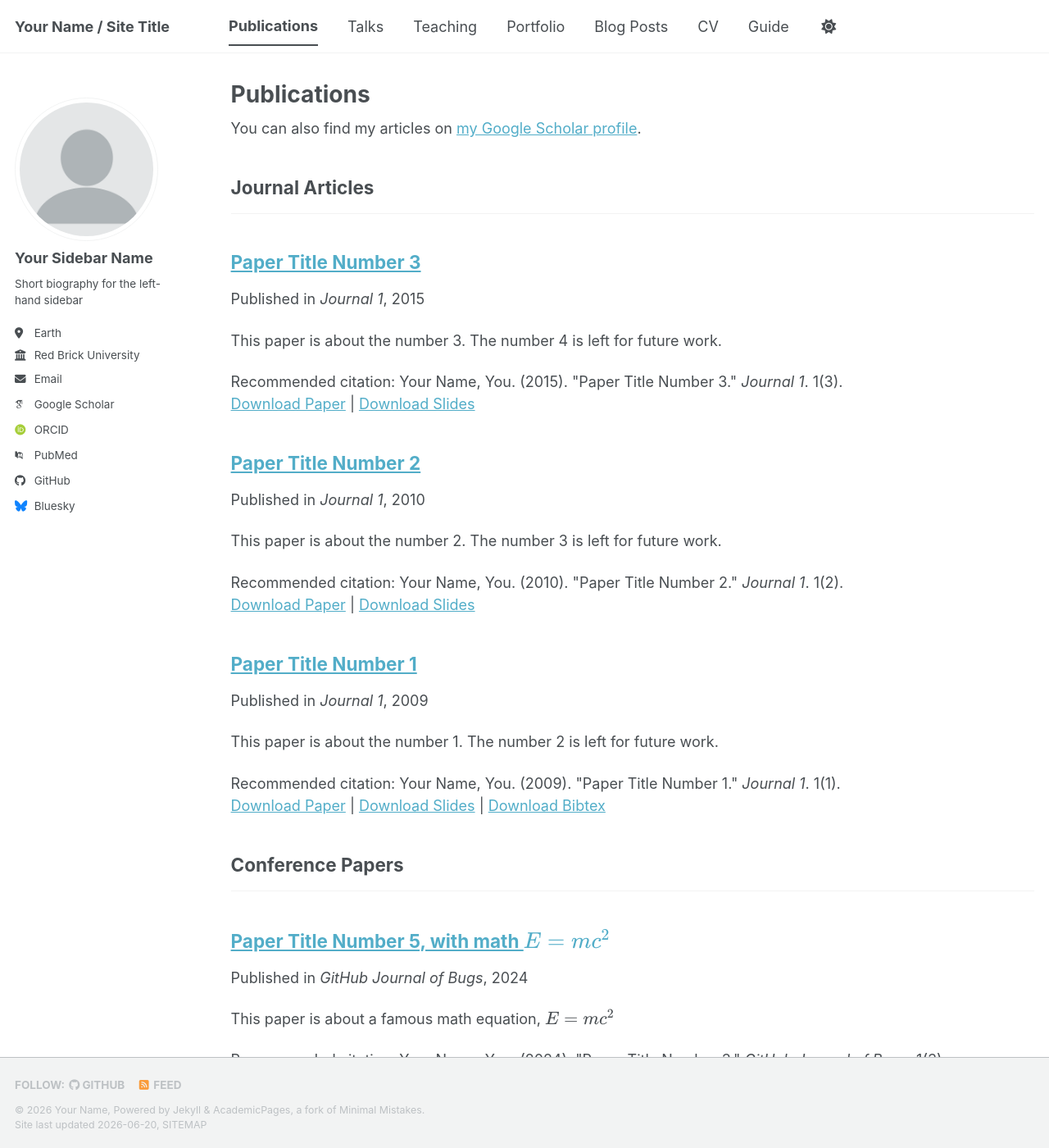
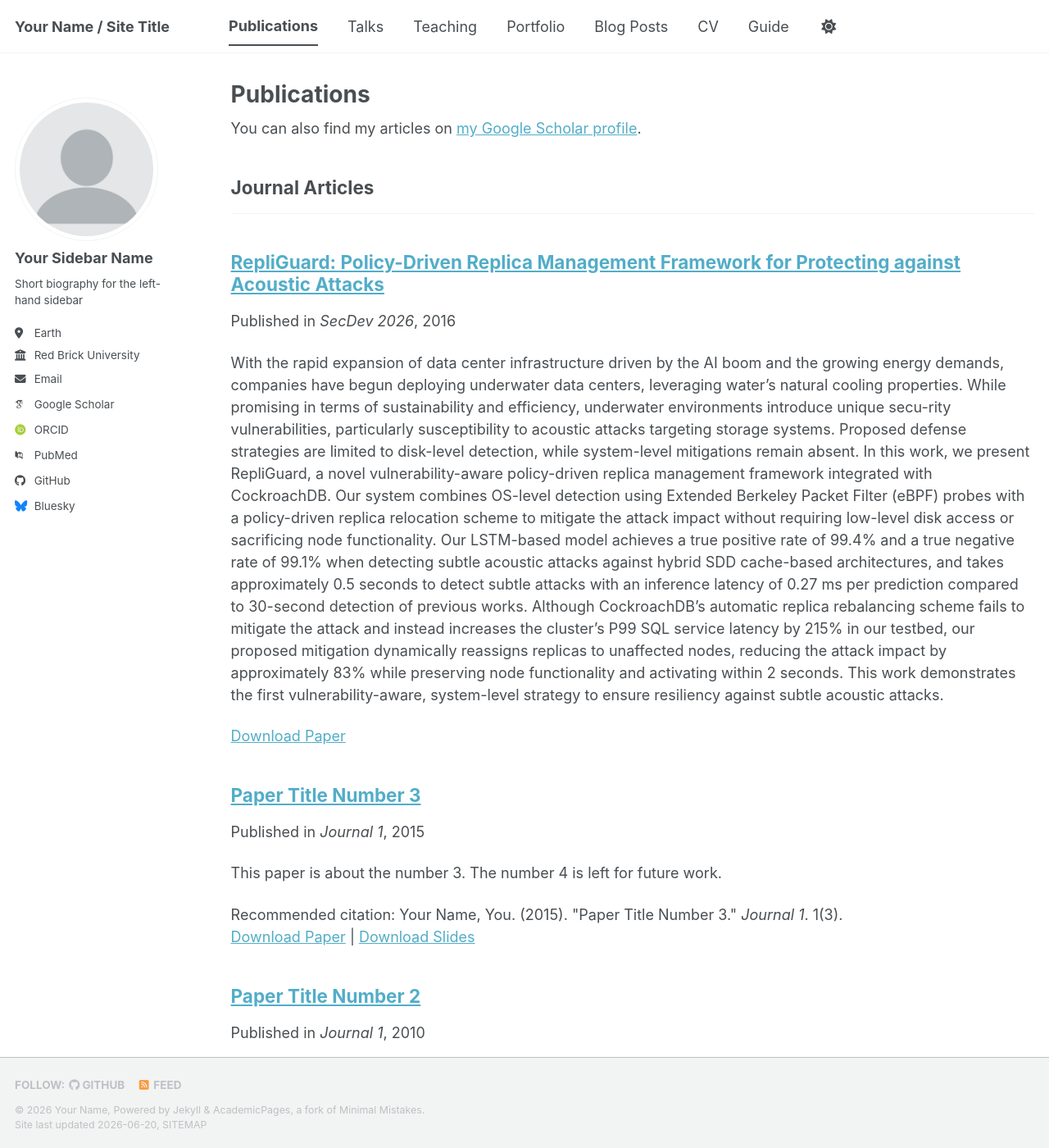
Before and after one commit to Jshel/Jshel.github.io, a Jekyll site: the page built from _pages/publications.html, in a window 1280 px wide and 1400 px high. Shown: the whole window at 82% size. Built offline with Jekyll 4.4.1, drawn with Linux system fonts in a browser that asks for light colours; some web fonts are replaced; a script bundle is joined from its source files by our own code; library files that are not in the unit come from our copies.

Commit message:
Update 2009-10-01-paper-title-number-1.md

```diff
--- a/_publications/2009-10-01-paper-title-number-1.md
+++ b/_publications/2009-10-01-paper-title-number-1.md
@@ -1,14 +1,14 @@
 ---
-title: "Paper Title Number 1"
+title: "RepliGuard: Policy-Driven Replica Management Framework for Protecting against Acoustic Attacks"
 collection: publications
 category: manuscripts
-permalink: /publication/2009-10-01-paper-title-number-1
-excerpt: 'This paper is about the number 1. The number 2 is left for future work.'
-date: 2009-10-01
-venue: 'Journal 1'
-slidesurl: 'https://academicpages.github.io/files/slides1.pdf'
-paperurl: 'https://academicpages.github.io/files/paper1.pdf'
-bibtexurl: 'https://academicpages.github.io/files/bibtex1.bib'
-citation: 'Your Name, You. (2009). &quot;Paper Title Number 1.&quot; <i>Journal 1</i>. 1(1).'
+permalink: /publication/RepliGuard
+excerpt: 'With the rapid expansion of data center infrastructure driven by the AI boom and the growing energy demands, companies have
+begun deploying underwater data centers, leveraging water’s natural cooling properties. While promising in terms of sustainability
+and efficiency, underwater environments introduce unique secu-rity vulnerabilities, particularly susceptibility to acoustic attacks targeting storage systems. Proposed defense strategies are limited to disk-level detection, while system-level mitigations remain absent. In this work, we present RepliGuard, a novel vulnerability-aware policy-driven replica management framework integrated
+with CockroachDB. Our system combines OS-level detection using Extended Berkeley Packet Filter (eBPF) probes with a policy-driven replica relocation scheme to mitigate the attack impact without requiring low-level disk access or sacrificing node functionality. Our LSTM-based model achieves a true positive rate of 99.4% and a true negative rate of 99.1% when detecting subtle acoustic attacks against hybrid SDD cache-based architectures, and takes approximately 0.5 seconds to detect subtle attacks with an inference latency of 0.27 ms per prediction compared to 30-second detection of previous works. Although CockroachDB’s automatic replica rebalancing scheme fails to mitigate the attack and instead increases the cluster’s P99 SQL service latency by 215% in our testbed, our proposed mitigation dynamically reassigns replicas to unaffected nodes, reducing the attack impact by approximately 83% while preserving node functionality and activating within 2 seconds. This work demonstrates the first vulnerability-aware, system-level strategy to ensure resiliency against subtle acoustic attacks.'
+date: 2016-07-05
+venue: 'SecDev 2026'
+paperurl: 'https://academicpages.github.io/files/RepliGuard.pdf'
 ---
 The contents above will be part of a list of publications, if the user clicks the link for the publication than the contents of section will be rendered as a full page, allowing you to provide more information about the paper for the reader. When publications are displayed as a single page, the contents of the above "citation" field will automatically be included below this section in a smaller font.
```
